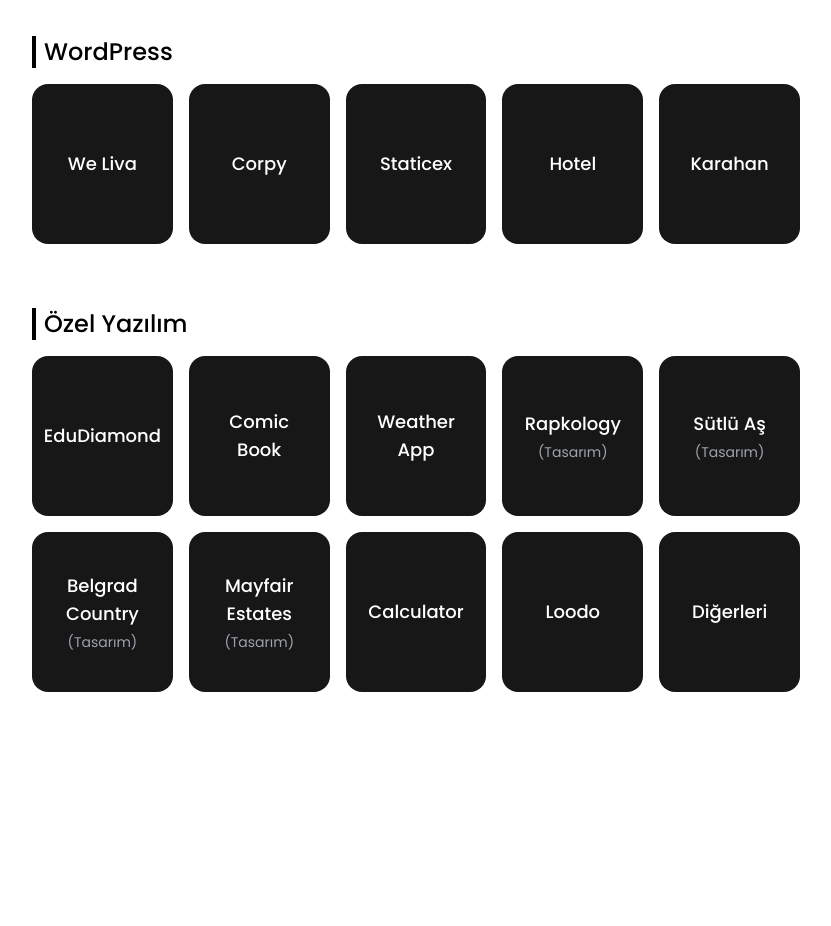
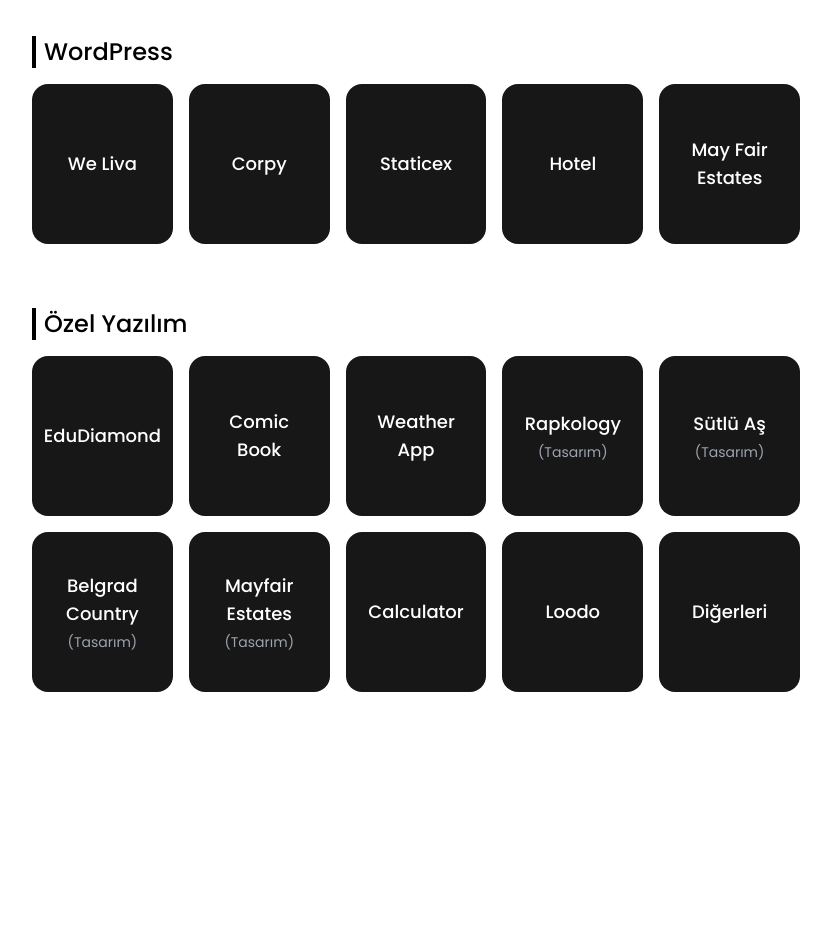
Before and after one commit to enesburakdkc/enes-burak-dikici, a React (Vite) app: page / in a window 1280 px wide. Shown: the part 1680-2606 px from the top of the page, without its empty margins (256-1087 px from the left). Built offline with nearby package versions, Linux system fonts and the light colour scheme.

Commit message:
Projeler güncellendi.

```diff
--- a/src/components/Main/Projects/Projects.jsx
+++ b/src/components/Main/Projects/Projects.jsx
@@ -11,7 +11,7 @@ function Projects() {
                 { name: "Corpy", url: "http://corpy.com.tr/", clickable: true },
                 { name: "Staticex", url: "https://staticex.com.tr/", clickable: true },
                 { name: "Hotel", url: "https://dessuiteshotel.com/", clickable: true },
-                { name: "Karahan", url: "https://globalkarahan.com/", clickable: true },
+                { name: "May Fair Estates", url: "https://mayfairestates.net/wp/", clickable: true },
             ]
         },
         {
```
